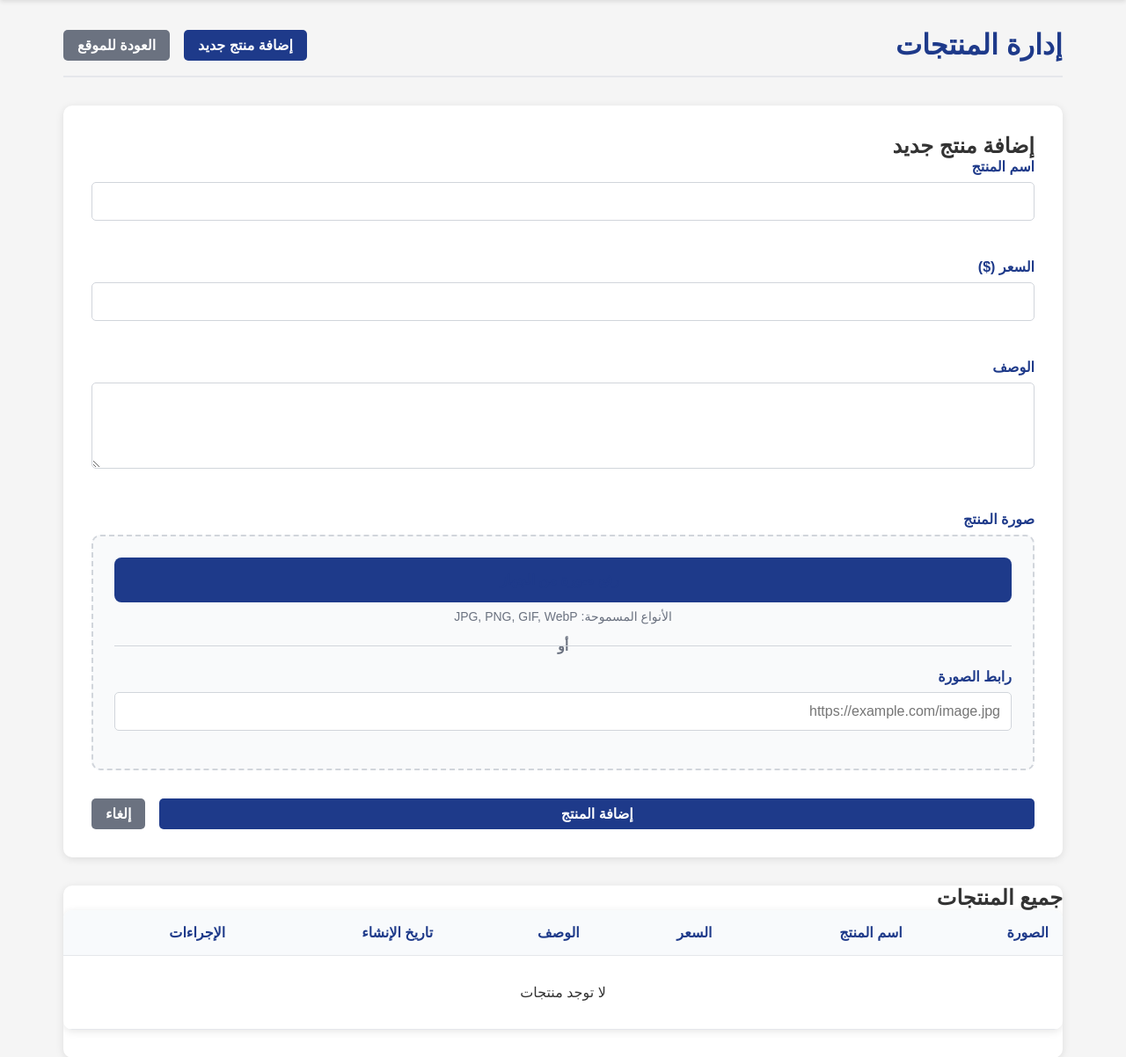
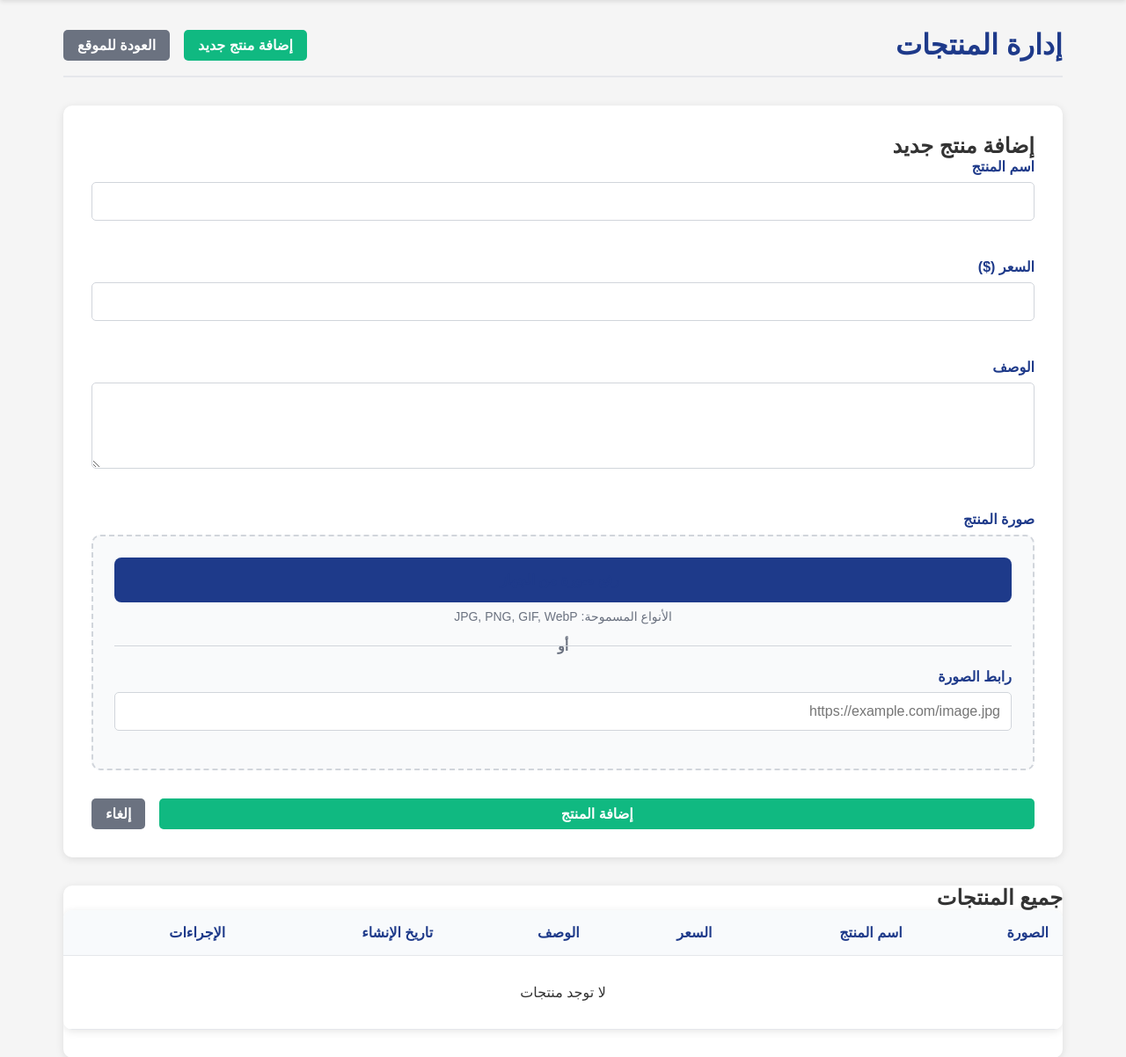
Before and after one commit to ahmed-alsarem/SR-Techno, a PHP site: page /admin_products.php?action=add in a window 1280 px wide. Shown: the part 65-1267 px from the top of the page at 88% size. Run offline with PHP 8.4, Linux system fonts and the light colour scheme; a user stored in the database is signed in; data that the repository does not hold is empty.

Commit message:
🎨 تغيير لون أزرار الإضافة إلى الأخضر
- تغيير لون .btn-primary من الأزرق إلى الأخضر
- تحسين التصميم مع ألوان متناسقة
- لون hover أخضر داكن للتفاعل

```diff
--- a/admin_products.php
+++ b/admin_products.php
@@ -362,12 +362,12 @@ $additional_css = '
 }
 
 .btn-primary {
-    background: #1E3A8A;
+    background: #10b981;
     color: white;
 }
 
 .btn-primary:hover {
-    background: #2563EB;
+    background: #059669;
 }
 
 .btn-secondary {
```
